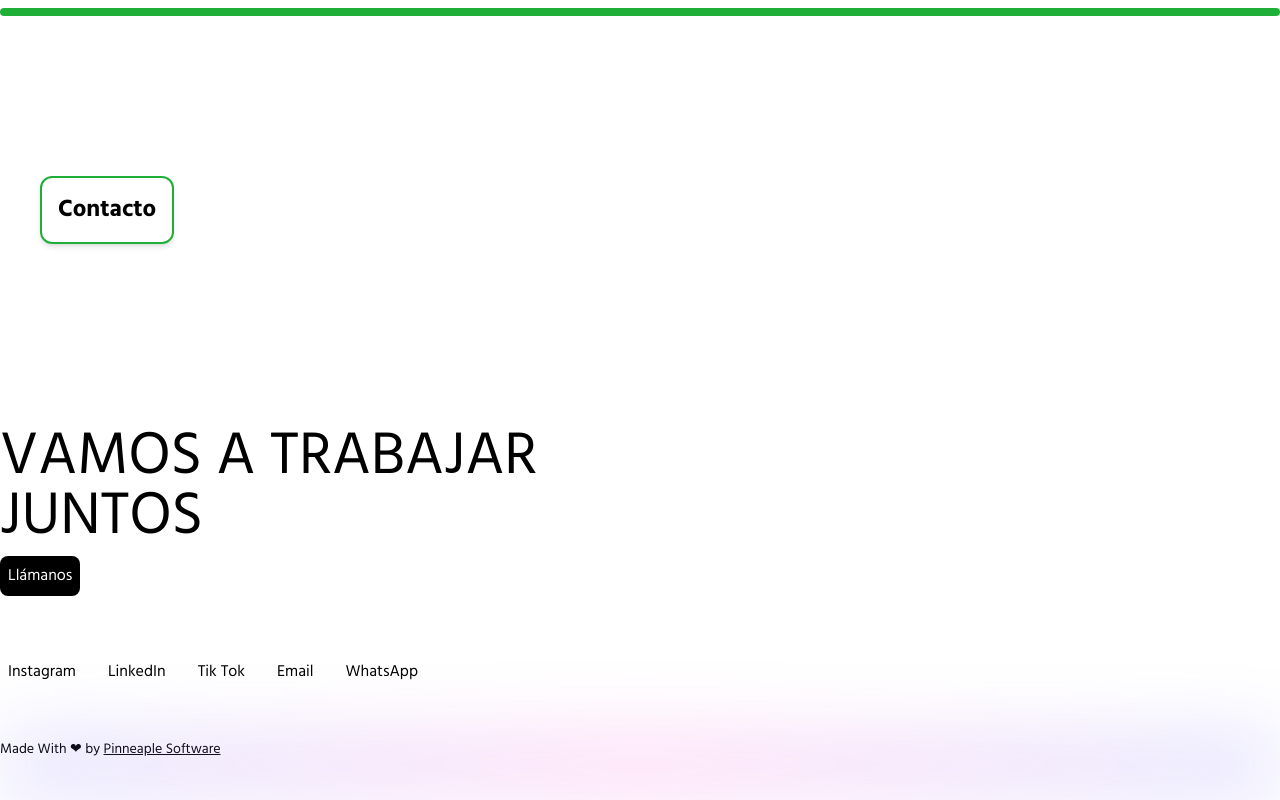
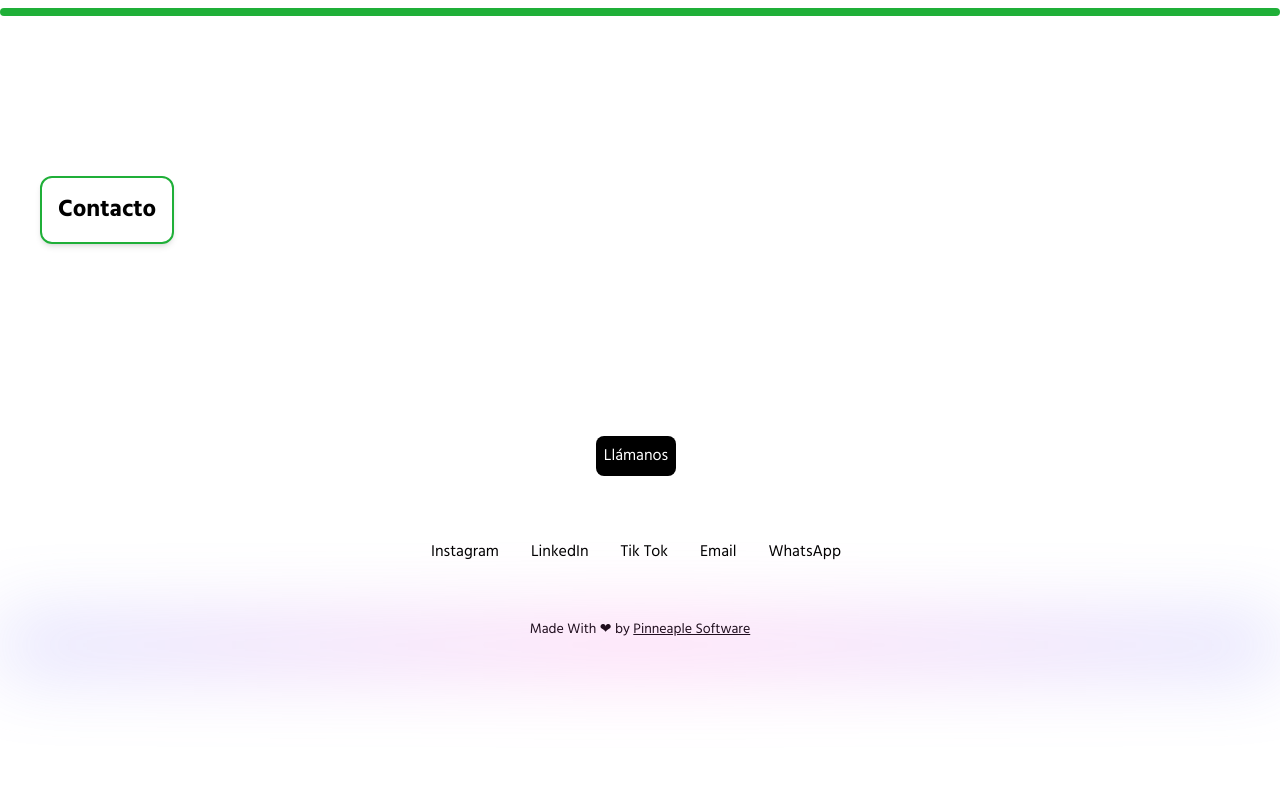
Before and after one commit to cucarachatraicionera/edificandoingenierosweb, a Next.js app: page / in a window 1280 px wide. Shown: the part 2796-3596 px from the top of the page. After the commit the page ends 3476 px from the top, so only its background shows below. Built offline with nearby package versions, Linux system fonts and the light colour scheme.

Commit message:
quitando vamos a trabajar juntos

```diff
--- /dev/null
+++ b/components/Carousel/index.js
@@ -0,0 +1,53 @@
+import { useState } from "react";
+
+const images = [
+  "/images/construccion1.jpg",
+  "/images/construccion2.jpg",
+  "/images/construccion3.jpg",
+  "/images/construccion4.jpg",
+];
+
+export default function Carousel() {
+  const [current, setCurrent] = useState(0);
+  const total = images.length;
+
+  const prev = () => setCurrent((current - 1 + total) % total);
+  const next = () => setCurrent((current + 1) % total);
+
+  return (
+    <div className="relative w-full max-w-4xl mx-auto mt-6">
+      <div className="overflow-hidden rounded-lg shadow-lg">
+        <img
+          src={images[current]}
+          alt={`Construcción ${current + 1}`}
+          className="w-full h-[300px] object-cover transition-all duration-500"
+        />
+      </div>
+
+      <button
+        onClick={prev}
+        className="absolute top-1/2 left-3 transform -translate-y-1/2 bg-logoGreen text-white px-3 py-1 rounded-full shadow-md"
+      >
+        ◀
+      </button>
+      <button
+        onClick={next}
+        className="absolute top-1/2 right-3 transform -translate-y-1/2 bg-logoGreen text-white px-3 py-1 rounded-full shadow-md"
+      >
+        ▶
+      </button>
+
+      <div className="flex justify-center gap-2 mt-3">
+        {images.map((_, index) => (
+          <div
+            key={index}
+            onClick={() => setCurrent(index)}
+            className={`w-3 h-3 rounded-full cursor-pointer ${
+              current === index ? "bg-logoGreen" : "bg-gray-300"
+            }`}
+          ></div>
+        ))}
+      </div>
+    </div>
+  );
+}
--- a/components/Footer/index.js
+++ b/components/Footer/index.js
@@ -3,29 +3,20 @@ import Socials from "../Socials";
 import Link from "next/link";
 import Button from "../Button";
 
-const Footer = ({}) => {
+const Footer = () => {
   return (
     <>
       <div className="mt-5 laptop:mt-40 p-2 laptop:p-0">
-        <div>
-
+        <div className="flex flex-col items-center justify-center text-center">
+          <a href="tel:+573117720385">
+            <Button type="primary">Llámanos</Button>
+          </a>
           <div className="mt-10">
-            <h1 className="text-3xl tablet:text-6xl laptop:text-6xl laptopl:text-8xl text-bold">
-              VAMOS A TRABAJAR
-            </h1>
-            <h1 className="text-3xl tablet:text-6xl laptop:text-6xl laptopl:text-8xl text-bold">
-              JUNTOS
-            </h1>
-            <a href="tel:+573117720385">
-              <Button type="primary">Llámanos</Button>
-            </a>
-            <div className="mt-10">
-              <Socials />
-            </div>
+            <Socials />
           </div>
         </div>
       </div>
-      <h1 className="text-sm text-bold mt-2 laptop:mt-10 p-2 laptop:p-0">
+      <h1 className="text-sm text-bold mt-2 laptop:mt-10 p-2 laptop:p-0 text-center">
         Made With ❤ by{" "}
         <Link href="http://www.pinneaplesoft">
           <a className="underline underline-offset-1">Pinneaple Software</a>
--- a/pages/index.js
+++ b/pages/index.js
@@ -10,6 +10,8 @@ import Head from "next/head";
 import Button from "../components/Button";
 import Link from "next/link";
 import Cursor from "../components/Cursor";
+import Carousel from "../components/Carousel";
+
 
 // Local Data
 import data from "../data/portfolio.json";
```
